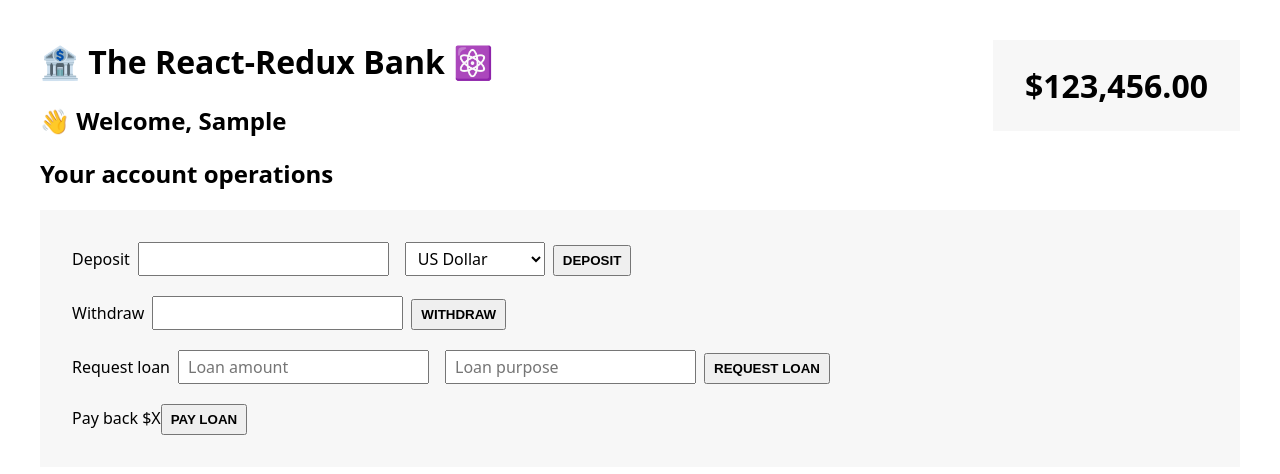
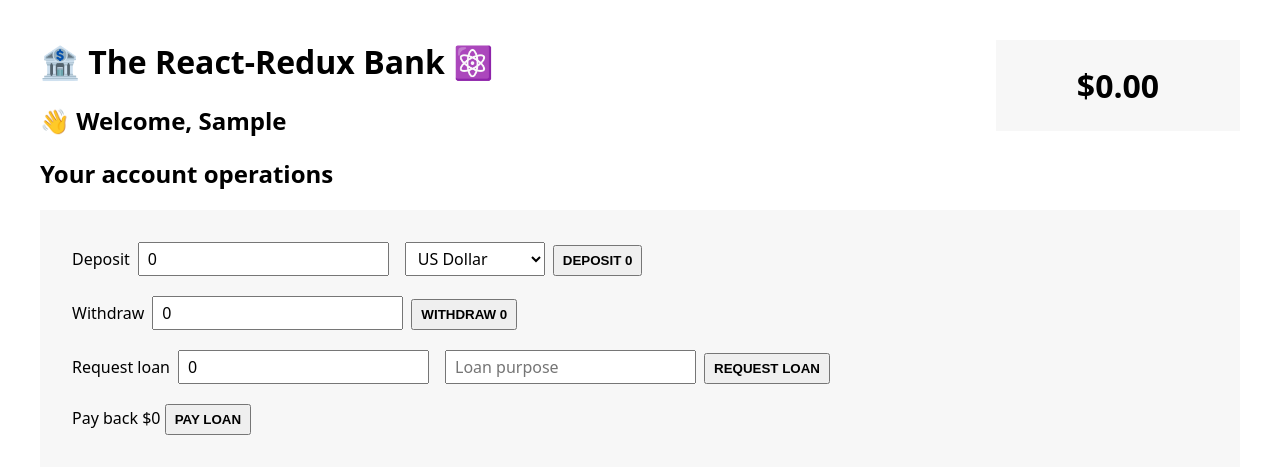
Before and after one commit to NikDoe/bank-app, a React (Vite) app: page / in a window 1280 px wide. Both pictures are taken after typing "Sample", "Sample" into the empty fields and a click on the button "CREATE NEW CUSTOMER". Shown: the top 474 px of the page. Built offline with nearby package versions, Linux system fonts and the light colour scheme.

Commit message:
handle accounts operations w/ redux

```diff
--- a/src/features/accounts/AccountOperations.tsx
+++ b/src/features/accounts/AccountOperations.tsx
@@ -1,19 +1,43 @@
 import { useState } from 'react';
+import { useDispatch, useSelector } from 'react-redux';
+import { deposit, payLoan, requestLoan, withdraw } from './AccountSlice';
+import { selectAccount } from './AccountSelector';
 
 function AccountOperations() {
-	const [depositAmount, setDepositAmount] = useState('');
-	const [withdrawalAmount, setWithdrawalAmount] = useState('');
-	const [loanAmount, setLoanAmount] = useState('');
+	const [depositAmount, setDepositAmount] = useState<number>(0);
+	const [withdrawalAmount, setWithdrawalAmount] = useState<number>(0);
+	const [loanAmount, setLoanAmount] = useState<number>(0);
 	const [loanPurpose, setLoanPurpose] = useState('');
 	const [currency, setCurrency] = useState('USD');
 
-	function handleDeposit() {}
+	const {
+		balance,
+		loan,
+		loanPurpose: purpose,
+	} = useSelector(selectAccount);
+	const dispatch = useDispatch();
 
-	function handleWithdrawal() {}
+	function handleDeposit() {
+		dispatch(deposit(depositAmount));
+		setDepositAmount(0);
+	}
 
-	function handleRequestLoan() {}
+	function handleWithdrawal() {
+		if(withdrawalAmount > balance) return;
 
-	function handlePayLoan() {}
+		dispatch(withdraw(withdrawalAmount));
+		setWithdrawalAmount(0);
+	}
+
+	function handleRequestLoan() {
+		if(loan >  0) return;
+
+		dispatch(requestLoan(loanAmount, loanPurpose));
+	}
+
+	function handlePayLoan() {
+		dispatch(payLoan());
+	}
 
 	return (
 		<div>
@@ -67,7 +91,7 @@
 				</div>
 
 				<div>
-					<span>Pay back $X</span>
+					<span>Pay back ${loan} {loan ? 'for' : ''} {purpose}</span>
 					<button onClick={handlePayLoan}>Pay loan</button>
 				</div>
 			</div>
--- /dev/null
+++ b/src/features/accounts/AccountSelector.ts
@@ -0,0 +1,3 @@
+import { RootState } from '../../store';
+
+export const selectAccount = (state: RootState) => state.accounts;
--- a/src/features/accounts/BalanceDisplay.tsx
+++ b/src/features/accounts/BalanceDisplay.tsx
@@ -1,12 +1,17 @@
-function formatCurrency(value) {
-	return new Intl.NumberFormat("en", {
-		style: "currency",
-		currency: "USD",
+import { useSelector } from 'react-redux';
+import { selectAccount } from './AccountSelector';
+
+function formatCurrency(value: number) {
+	return new Intl.NumberFormat('en', {
+		style: 'currency',
+		currency: 'USD',
 	}).format(value);
 }
 
 function BalanceDisplay() {
-	return <div className="balance">{formatCurrency(123456)}</div>;
+	const { balance } = useSelector(selectAccount);
+
+	return <div className='balance'>{formatCurrency(balance)}</div>;
 }
 
 export default BalanceDisplay;
```
